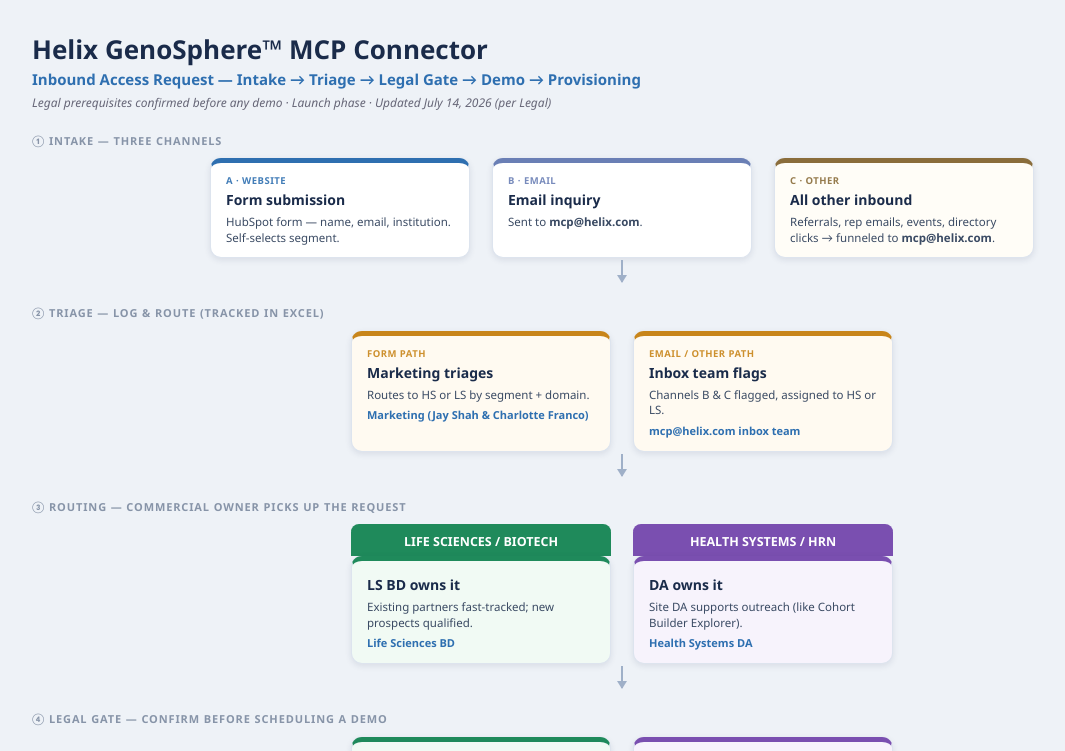
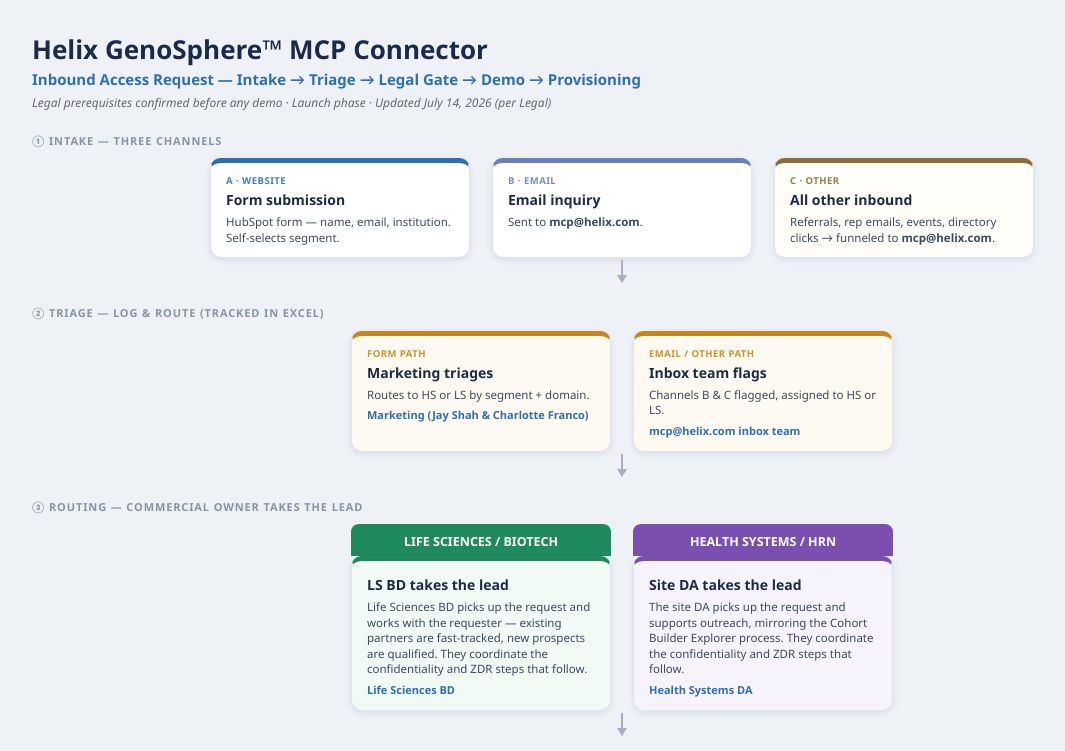
Before and after one commit to jayshah-eng/genosphere-mcp-access-workflow, a plain HTML site: page index.html in a window 1280 px wide. Shown: the top 751 px of the page, without its empty margins (18-1083 px from the left). Drawn offline with Linux system fonts and the light colour scheme.

Commit message:
Soften routing language ("takes the lead") and add more context to LS/HS routing boxes

```diff
--- a/index.html
+++ b/index.html
@@ -69,15 +69,15 @@
     <div class="node triage"><div class="tag" style="color:#c8851a">Email / other path</div><div class="ttl">Inbox team flags</div><div class="body">Channels B &amp; C flagged, assigned to HS or LS.</div><div class="who">mcp@helix.com inbox team</div></div>
   </div><div class="arrow"></div></div>
 
-  <div class="lane-label">&#9314; Routing &mdash; commercial owner picks up the request</div>
+  <div class="lane-label">&#9314; Routing &mdash; commercial owner takes the lead</div>
   <div class="flow"><div class="row">
     <div style="display:flex;flex-direction:column;align-items:center">
       <div class="colhead ls">LIFE SCIENCES / BIOTECH</div>
-      <div class="node ls"><div class="ttl">LS BD owns it</div><div class="body">Existing partners fast-tracked; new prospects qualified.</div><div class="who">Life Sciences BD</div></div>
+      <div class="node ls"><div class="ttl">LS BD takes the lead</div><div class="body">Life Sciences BD picks up the request and works with the requester &mdash; existing partners are fast-tracked, new prospects are qualified. They coordinate the confidentiality and ZDR steps that follow.</div><div class="who">Life Sciences BD</div></div>
     </div>
     <div style="display:flex;flex-direction:column;align-items:center">
       <div class="colhead hs">HEALTH SYSTEMS / HRN</div>
-      <div class="node hs"><div class="ttl">DA owns it</div><div class="body">Site DA supports outreach (like Cohort Builder Explorer).</div><div class="who">Health Systems DA</div></div>
+      <div class="node hs"><div class="ttl">Site DA takes the lead</div><div class="body">The site DA picks up the request and supports outreach, mirroring the Cohort Builder Explorer process. They coordinate the confidentiality and ZDR steps that follow.</div><div class="who">Health Systems DA</div></div>
     </div>
   </div><div class="arrow"></div></div>
 
```
